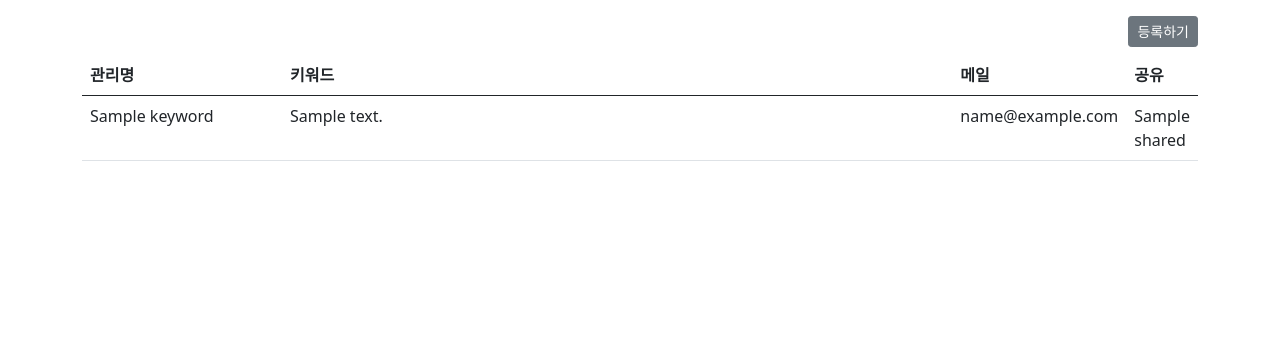
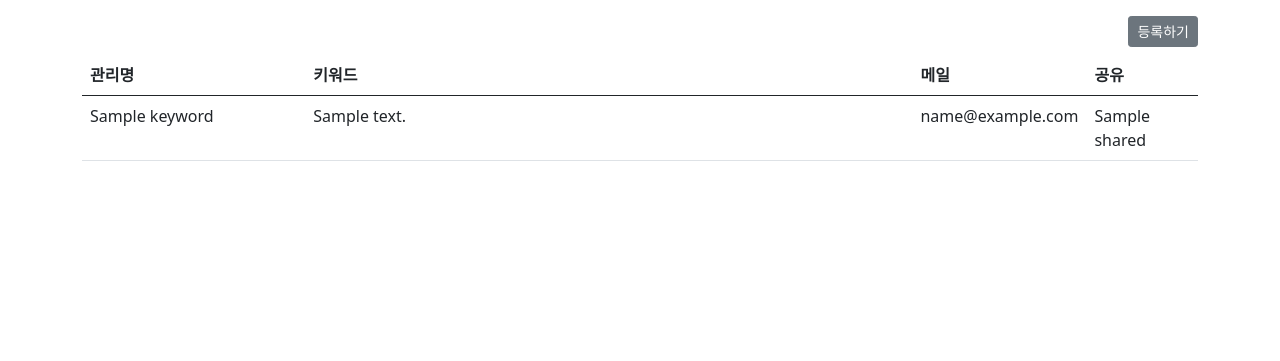
Before and after one commit to engyjoon/jeby, a Django app: template jeby_prj/templates/news/keyword_list.html in a window 1280 px wide. Shown: the part 59-420 px from the top of the page. Run offline with Django 3.2, Linux system fonts and the light colour scheme; the template is opened without the code that fills it: most values are stand-ins (such as "Sample title", 1, 10 or a date in 2020); some libraries are stand-ins or nearby versions.

Commit message:
키워드 리스트 테이블 width 수정

```diff
--- a/jeby_prj/templates/news/keyword_list.html
+++ b/jeby_prj/templates/news/keyword_list.html
@@ -18,10 +18,10 @@
                 <table class="table">
                     <thead>
                         <tr>
-                            <th scope="col" style="width:200px;">관리명</th>
+                            <th scope="col" style="width:20%;">관리명</th>
                             <th scope="col">키워드</th>
-                            <th scope="col" style="width:70px;">메일</th>
-                            <th scope="col" style="width:70px;">공유</th>
+                            <th scope="col" style="width:10%;">메일</th>
+                            <th scope="col" style="width:10%;">공유</th>
                         </tr>
                     </thead>
                     <tbody>
```
